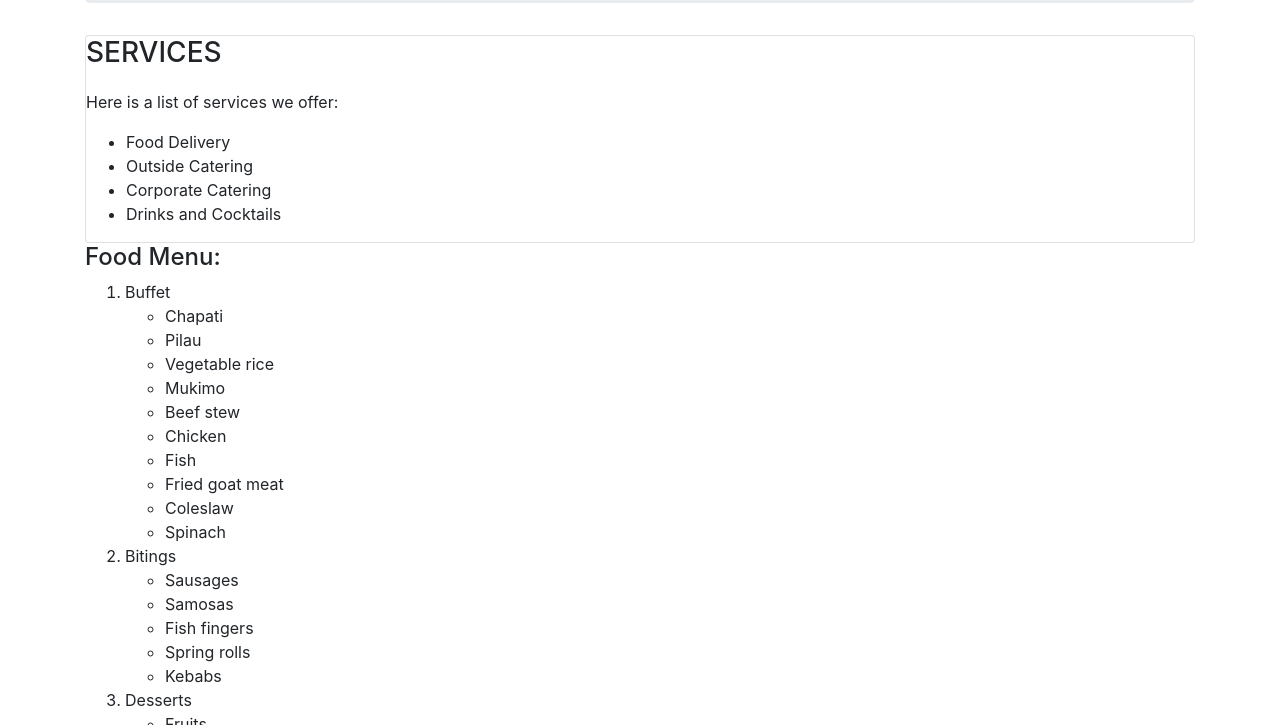
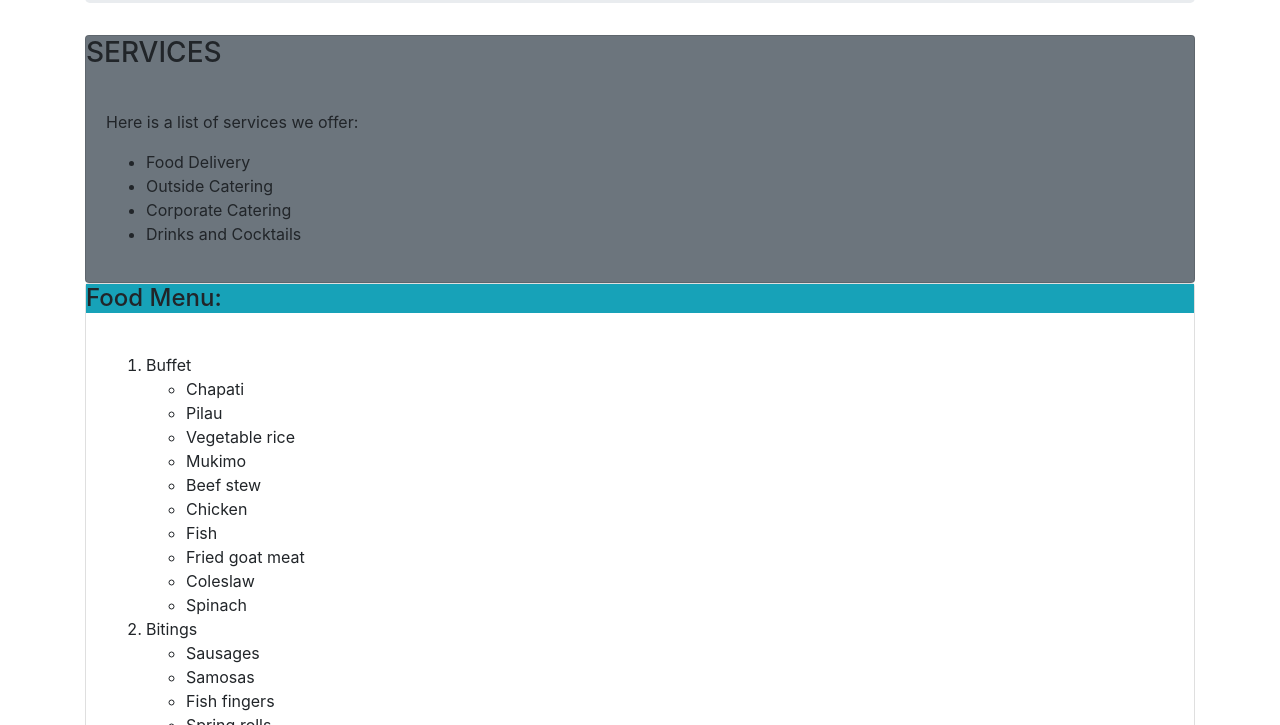
Before and after one commit to Immagitonga25/catering-company, a plain HTML site: page index.html in a window 1280 px wide. Shown: the part 227-952 px from the top of the page. Drawn offline with Linux system fonts and the light colour scheme.

Commit message:
use helper classes to style the page further

```diff
--- a/index.html
+++ b/index.html
@@ -11,10 +11,11 @@
     <h1>Rose Catering</h1>
     <h2>"Just like home!"</h2>
     </div>
-    <div class="card">
+    <div class="card bg-secondary">
         <div class="card-title">
             <h3>SERVICES</h3>
         </div>
+        <div class="card-body">
     <p>Here is a list of services we offer:</p>
     <ul>
         <li>Food Delivery</li>
@@ -22,8 +23,13 @@
         <li>Corporate Catering</li>
         <li>Drinks and Cocktails</li>
     </ul>
+        </div>
     </div>
-    <h4>Food Menu:</h4>
+    <div class="card">
+        <div class="card-title">
+    <h4 class="bg-info">Food Menu:</h4>
+        </div>
+        <div class="card-body">
     <ol>
         <li>Buffet</li>
         <ul>
@@ -55,6 +61,7 @@
             <li>Flavoured cakes</li>
         </ul>
     </ol>
+        </div>
     </div>
 </body>
 </html>
```
